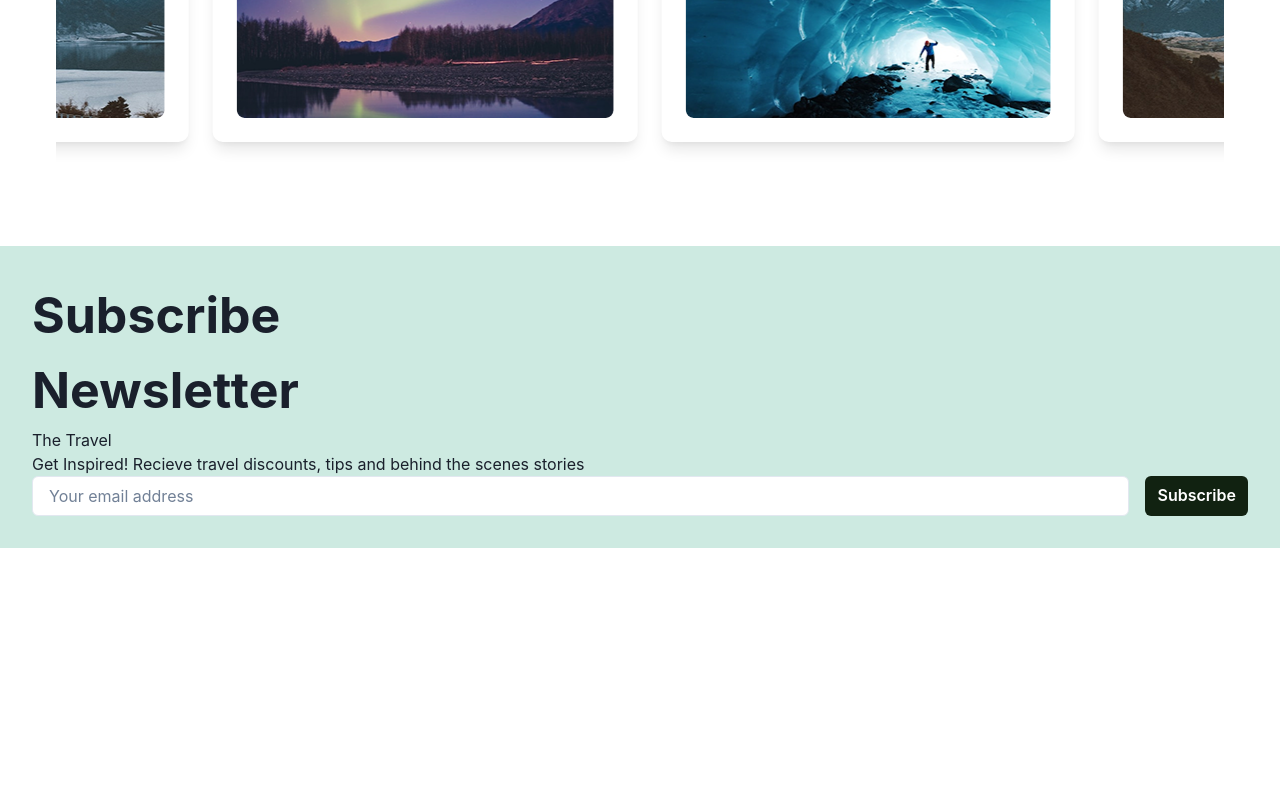
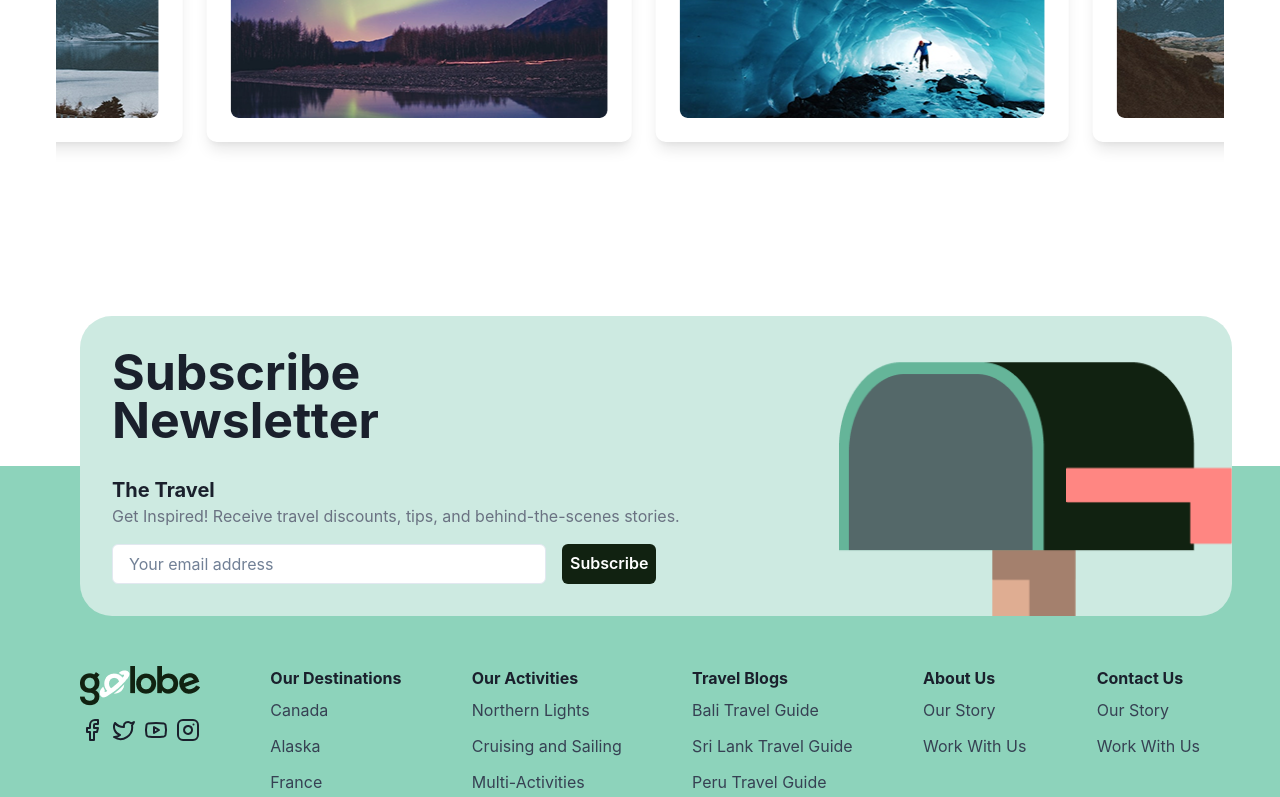
Before and after one commit to UltimateProdigy/golobe-client, a React (Vite) app: page / in a window 1280 px wide. Shown: the part 2698-3495 px from the top of the page. Before the commit the page ends 3246 px from the top, so only its background shows below. Built offline with nearby package versions, Linux system fonts and the light colour scheme.

Commit message:
feat: homepage

```diff
--- /dev/null
+++ b/src/components/footer/data.ts
@@ -0,0 +1,29 @@
+export const destinations = [
+	{ id: 1, name: "Canada", route: "" },
+	{ id: 2, name: "Alaska", route: "" },
+	{ id: 3, name: "France", route: "" },
+	{ id: 4, name: "Iceland", route: "" },
+];
+
+export const activities = [
+	{ id: 1, name: "Northern Lights", route: "" },
+	{ id: 2, name: "Cruising and Sailing", route: "" },
+	{ id: 3, name: "Multi-Activities", route: "" },
+	{ id: 4, name: "Kayaing", route: "" },
+];
+
+export const blogs = [
+	{ id: 1, name: "Bali Travel Guide", route: "" },
+	{ id: 2, name: "Sri Lank Travel Guide", route: "" },
+	{ id: 3, name: "Peru Travel Guide", route: "" },
+];
+
+export const aboutUs = [
+	{ id: 1, name: "Our Story", route: "" },
+	{ id: 2, name: "Work With Us", route: "" },
+];
+
+export const contactUs = [
+	{ id: 1, name: "Our Story", route: "" },
+	{ id: 2, name: "Work With Us", route: "" },
+];
--- a/src/components/footer/index.tsx
+++ b/src/components/footer/index.tsx
@@ -1,26 +1,112 @@
 import { Input, Flex, Button } from "@chakra-ui/react";
+import {
+	FacebookIcon,
+	TwitterIcon,
+	Instagram,
+	YoutubeIcon,
+} from "lucide-react";
+import { destinations, activities, blogs, aboutUs, contactUs } from "./data";
+import { useNavigate } from "react-router-dom";
 
 export default function Footer() {
+	const navigate = useNavigate();
+
 	return (
 		<div>
-			<div className="bg-[#CDEAE1] mt-20 p-8">
-				<p className="text-[50px] font-bold">
+			<div
+				className="bg-[#CDEAE1] p-8 rounded-4xl w-[90%] relative overflow-hidden left-[80px] top-[150px]"
+				style={{
+					backgroundImage: "url(/src/assets/mailbox.png)",
+					backgroundPosition: "right center",
+					backgroundRepeat: "no-repeat",
+					backgroundSize: "contain",
+				}}
+			>
+				<p className="text-[50px] font-bold leading-12">
 					Subscribe <br />
 					Newsletter
 				</p>
-				<p>The Travel</p>
-				<p>
-					Get Inspired! Recieve travel discounts, tips and behind the
-					scenes stories
+				<p className="font-bold text-xl pt-8">The Travel</p>
+				<p className="text-gray-500">
+					Get Inspired! Receive travel discounts, tips, and
+					behind-the-scenes stories.
 				</p>
-				<Flex gap={4}>
+				<Flex gap={4} w="50%" mt={4}>
 					<Input bg="white" placeholder="Your email address" />
 					<Button bg="#112211" color="white">
 						Subscribe
 					</Button>
 				</Flex>
 			</div>
-			<div></div>
+			<div className="bg-[#8DD3BB] pt-[200px] px-20 flex justify-between pb-20">
+				<div>
+					<img
+						src="/src/assets/golobe_icon_white.png"
+						alt="golobe_logo"
+					/>
+					<div className="flex gap-2 pt-3">
+						<FacebookIcon />
+						<TwitterIcon />
+						<YoutubeIcon />
+						<Instagram />
+					</div>
+				</div>
+				<div>
+					<p className="font-bold">Our Destinations</p>
+					{destinations.map((data) => (
+						<p
+							className="cursor-pointer pb-1 pt-2 text-gray-700"
+							onClick={() => navigate(data.route)}
+						>
+							{data.name}
+						</p>
+					))}
+				</div>
+				<div>
+					<p className="font-bold">Our Activities</p>
+					{activities.map((data) => (
+						<p
+							className="cursor-pointer pb-1 pt-2 text-gray-700"
+							onClick={() => navigate(data.route)}
+						>
+							{data.name}
+						</p>
+					))}
+				</div>
+				<div>
+					<p className="font-bold">Travel Blogs</p>
+					{blogs.map((data) => (
+						<p
+							className="cursor-pointer pb-1 pt-2 text-gray-700"
+							onClick={() => navigate(data.route)}
+						>
+							{data.name}
+						</p>
+					))}
+				</div>
+				<div>
+					<p className="font-bold">About Us</p>
+					{aboutUs.map((data) => (
+						<p
+							className="cursor-pointer pb-1 pt-2 text-gray-700"
+							onClick={() => navigate(data.route)}
+						>
+							{data.name}
+						</p>
+					))}
+				</div>
+				<div>
+					<p className="font-bold">Contact Us</p>
+					{contactUs.map((data) => (
+						<p
+							className="cursor-pointer pb-1 pt-2 text-gray-700"
+							onClick={() => navigate(data.route)}
+						>
+							{data.name}
+						</p>
+					))}
+				</div>
+			</div>
 		</div>
 	);
 }
--- a/src/features/home/locations.tsx
+++ b/src/features/home/locations.tsx
@@ -12,9 +12,9 @@ export default function Locations() {
 						destinations
 					</p>
 				</div>
-				<button className="border border-green-300 px-4 rounded-lg h-10 cursor-pointer">
-					See more places
-				</button>
+				<Button border="1px solid green" bg="transparent">
+					See More Places
+				</Button>
 			</div>
 			<div className="grid grid-cols-3 gap-8">
 				{locations.map((location) => (
@@ -38,7 +38,7 @@ export default function Locations() {
 					>
 						<p className="font-bold text-4xl">{banner.name}</p>
 						<p>{banner.desc}</p>
-						<Button display='flex' gap={2} bg='#8DD3BB'>
+						<Button display="flex" gap={2} bg="#8DD3BB">
 							<Send />
 							{banner.cta}
 						</Button>
```
Also changed, not shown: src/assets/golobe_icon_white.png (added), src/assets/mailbox.png (added).
